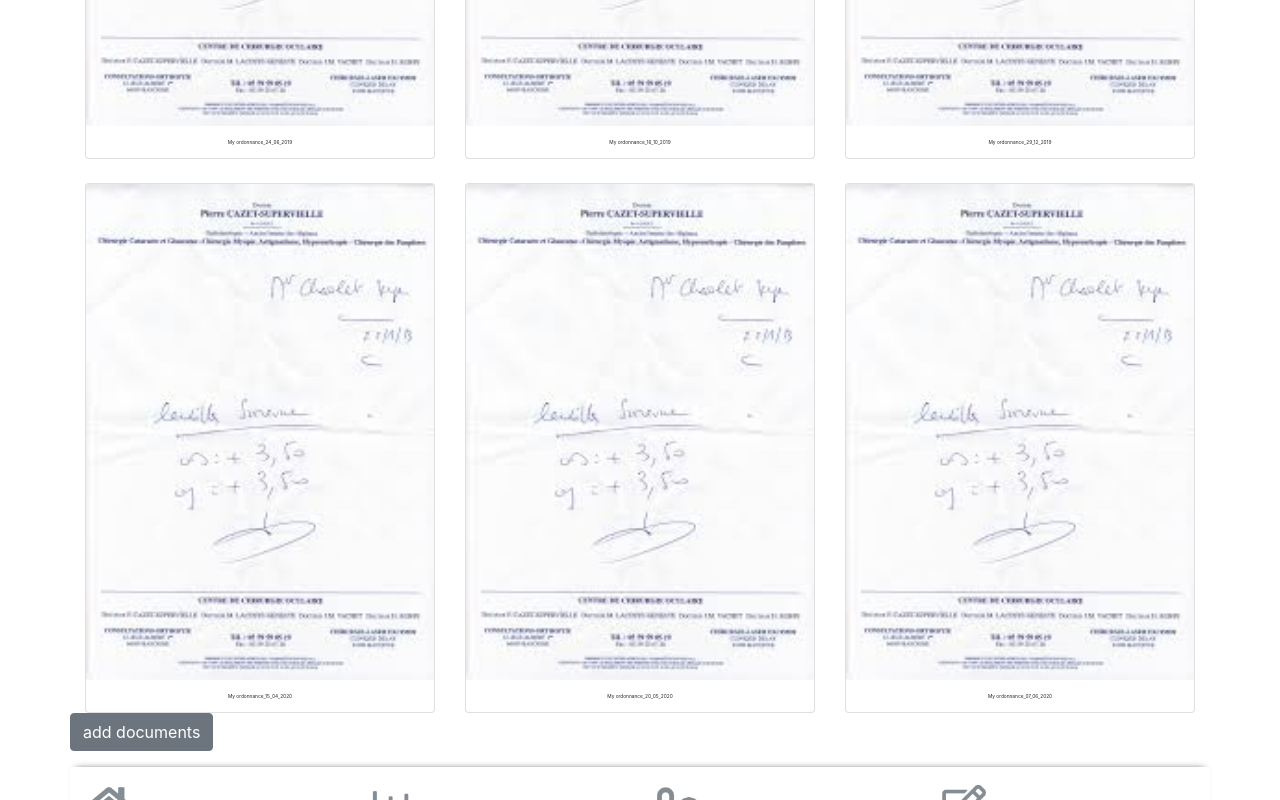
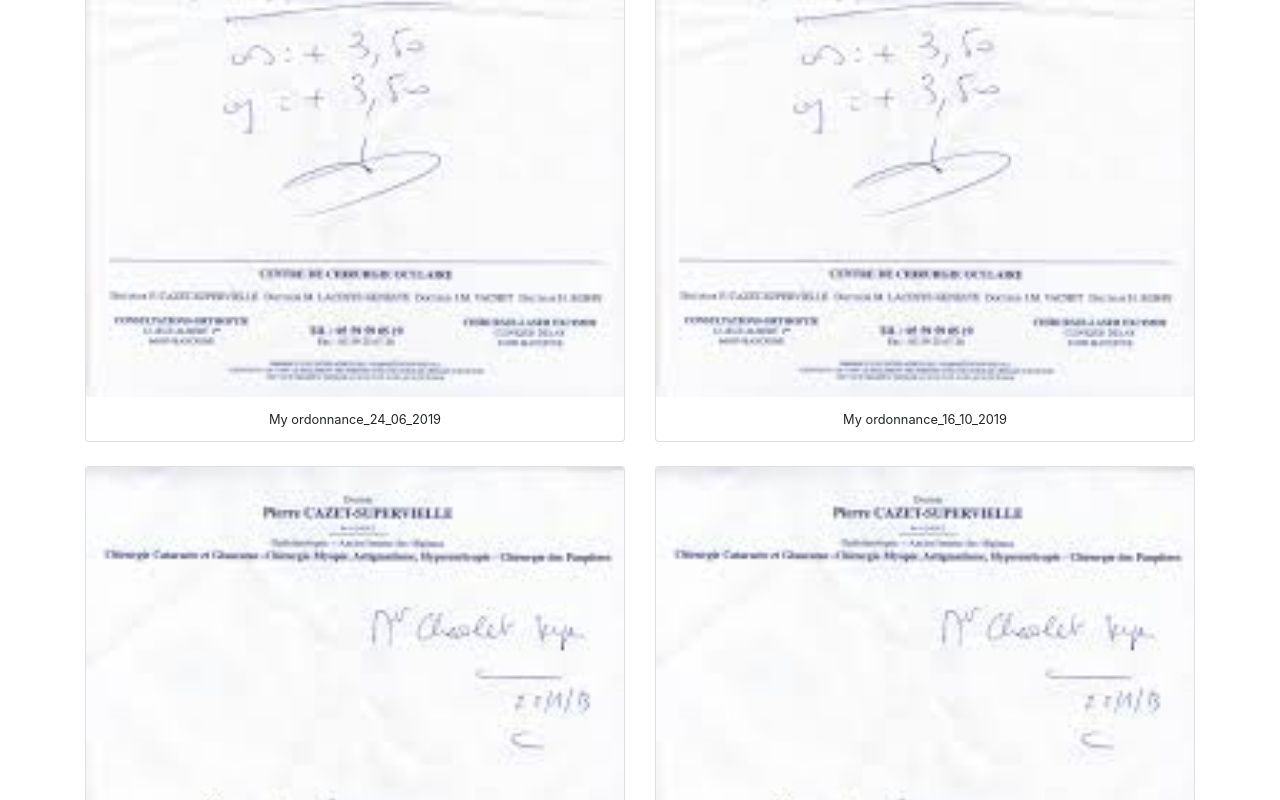
Before and after one commit to christellec64/doctolib_24.06.20_ACAT-ON, a React (Create React App) app in the folder doctolib/: page /ordonance in a window 1280 px wide. Shown: the part 460-1260 px from the top of the page. Built offline with nearby package versions, Linux system fonts and the light colour scheme.

Commit message:
adding documents in mymedidoc

```diff
--- a/doctolib/src/components/Mymedidoc.jsx
+++ b/doctolib/src/components/Mymedidoc.jsx
@@ -1,7 +1,6 @@
 import React from "react";
 import {
   Card,
-  CardBody,
   CardTitle,
   Col,
   CardGroup,
@@ -62,10 +61,7 @@ function Mymedidoc() {
         <Row>
           {documents.map((doc) => {
             return (
-              <Col xs="4" className={styles.mymedidocCol}>
-                <UncontrolledCollapse toggler={doc.id}>
-                  <Button className={styles.mymedidocButton}>&ndash;</Button>
-                </UncontrolledCollapse>
+              <Col xs="6" className={styles.mymedidocCol}>
                 <CardGroup>
                   <Card className={styles.mymedidocCard}>
                     <CardImg src={doc.src} alt={doc.title} id={doc.id} />
@@ -74,12 +70,20 @@ function Mymedidoc() {
                     </CardTitle>
                   </Card>
                 </CardGroup>
+                <UncontrolledCollapse
+                  toggler={doc.id}
+                  className={styles.mymedidocbtn}
+                >
+                  <Button className={styles.mymedidocRemoveButton}>
+                    &ndash;
+                  </Button>
+                </UncontrolledCollapse>
               </Col>
             );
           })}
         </Row>
-        <Row>
-          <Button>add documents</Button>
+        <Row className={styles.mymedidocRow}>
+          <Button className={styles.mymedidocButton}>+ add documents</Button>
         </Row>
       </Container>
       <Footer />
--- a/doctolib/src/components/Mymedidoc.module.css
+++ b/doctolib/src/components/Mymedidoc.module.css
@@ -2,19 +2,37 @@
   margin-top: 3vh;
 }
 .cardTitleMedidoc {
-  font-size: 0.3rem;
+  font-size: 0.8rem;
   text-align: center;
   margin-top: 1vw;
 }
 .mymedidocCard:hover {
   cursor: pointer;
 }
-.mymedidocButton {
+.mymedidocRemoveButton {
   background-color: #f3724a !important;
   border: none !important;
   height: 2vh;
   font-size: 0.6rem !important;
-  width: 1vw;
+  width: 2vw;
   text-align: center !important;
   padding: 0 3vw 0 2vw !important;
 }
+.mymedidocbtn {
+  display: flex;
+  justify-content: flex-end;
+}
+.mymedidocButton {
+  background-color: #004163 !important;
+  border: none !important;
+  height: 3vh;
+  font-size: 0.6rem !important;
+  text-align: center !important;
+  padding: 0 1vw 0 1vw !important;
+}
+.mymedidocRow {
+  display: flex;
+  justify-content: flex-end;
+  margin-top: 2vw;
+  padding-right: 2vw;
+}
```
Also changed, not shown: doctolib/src/App.js (line endings or trailing spaces).
